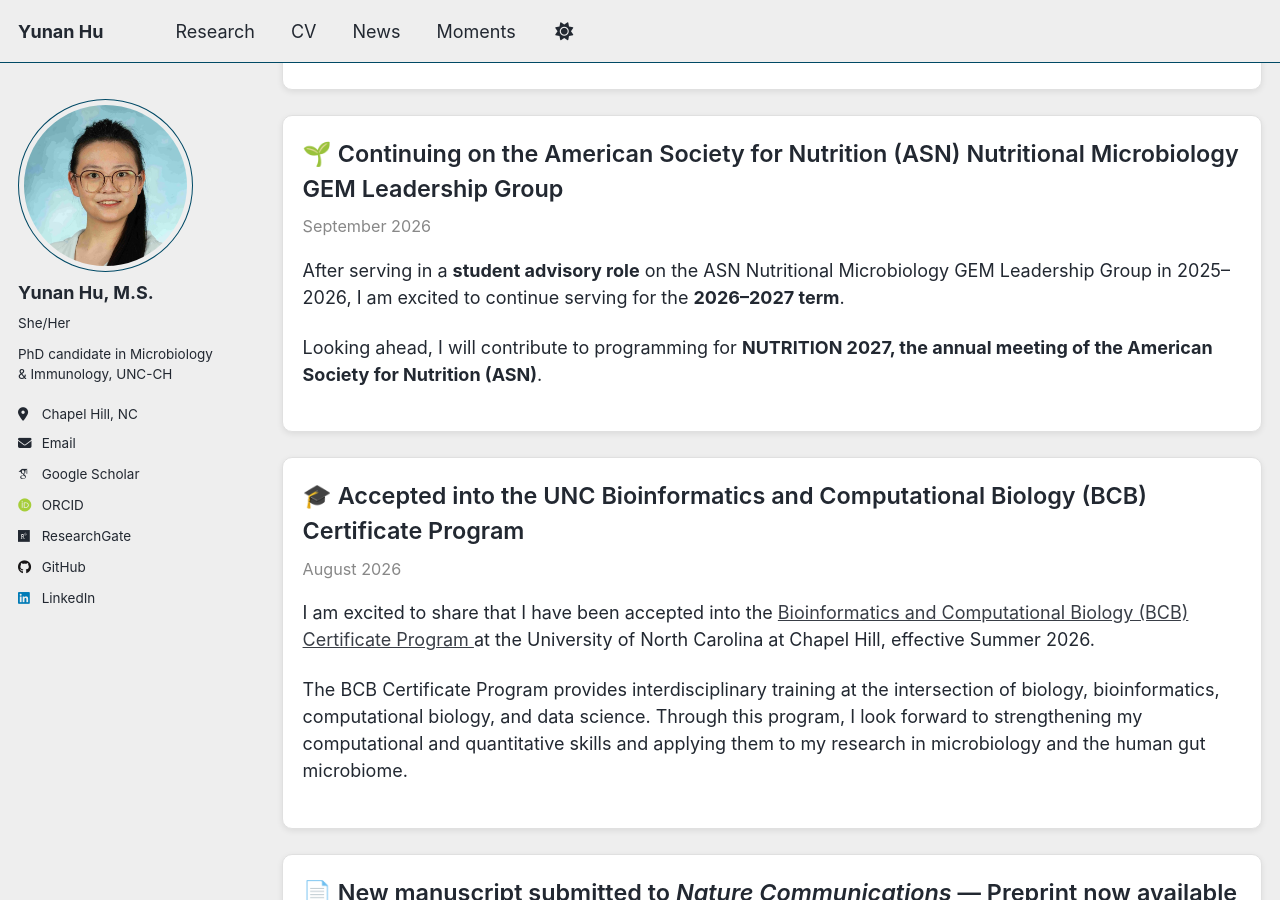
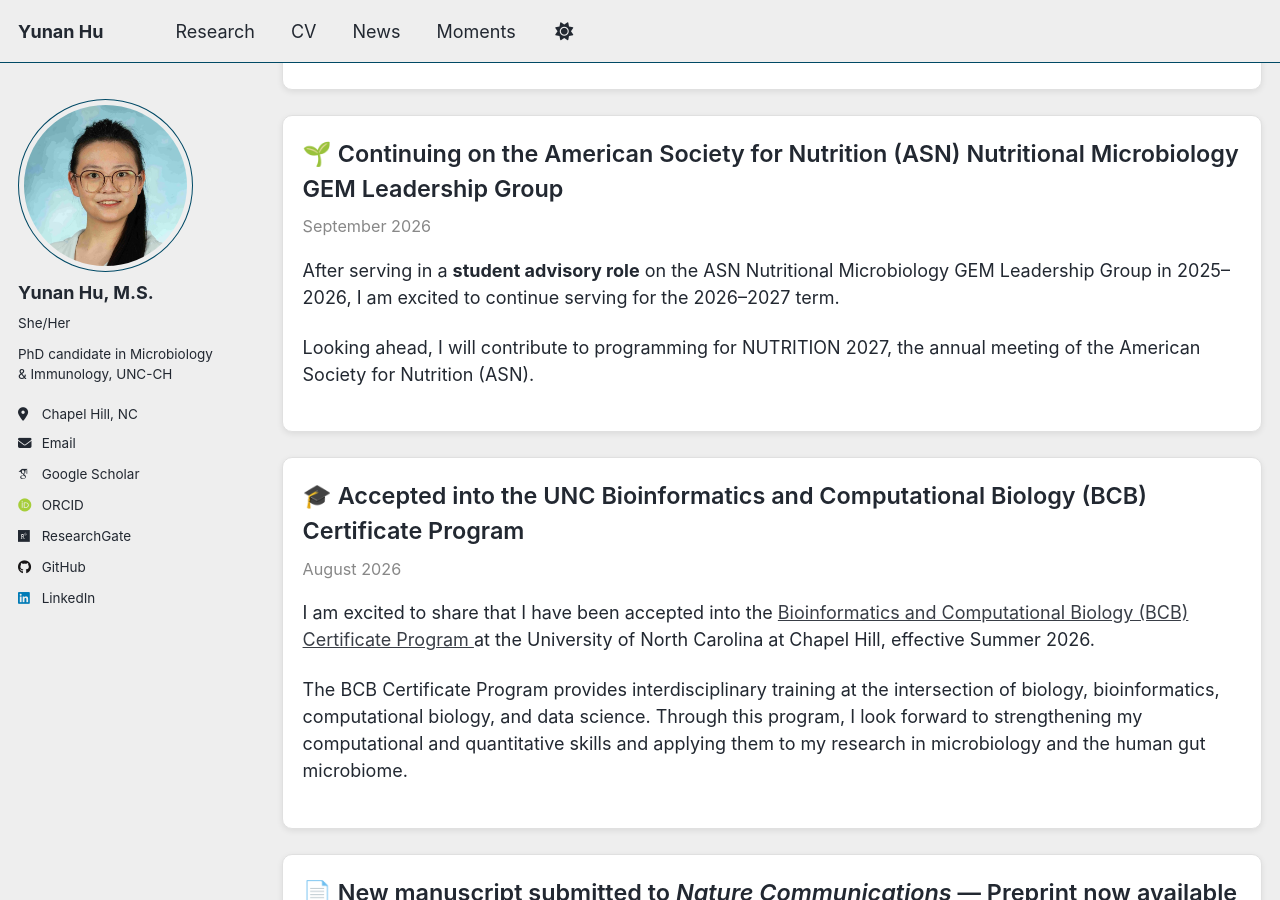
Before and after one commit to Yunan0525/Yunan0525.github.io, a Jekyll site: the page built from _pages/news.md, in a window 1280 px wide and 900 px high, scrolled down 353 px. Built offline with Jekyll 4.4.1, drawn with Linux system fonts in a browser that asks for light colours; some web fonts are replaced; a script that is not in the unit is left out; comment, search, counter and statistics services are not loaded.

Commit message:
Update news.md

```diff
--- a/_pages/news.md
+++ b/_pages/news.md
@@ -80,11 +80,11 @@ author_profile: true
   <div class="news-date">September 2026</div>
 
   <p>
-    After serving in a <strong>student advisory role</strong> on the ASN Nutritional Microbiology GEM Leadership Group in 2025–2026, I am excited to continue serving for the <strong>2026–2027 term</strong>.
+    After serving in a <strong>student advisory role</strong> on the ASN Nutritional Microbiology GEM Leadership Group in 2025–2026, I am excited to continue serving for the 2026–2027 term.
   </p>
 
   <p>
-    Looking ahead, I will contribute to programming for <strong>NUTRITION 2027, the annual meeting of the American Society for Nutrition (ASN)</strong>.
+    Looking ahead, I will contribute to programming for NUTRITION 2027, the annual meeting of the American Society for Nutrition (ASN).
   </p>
 </div>
 
```
